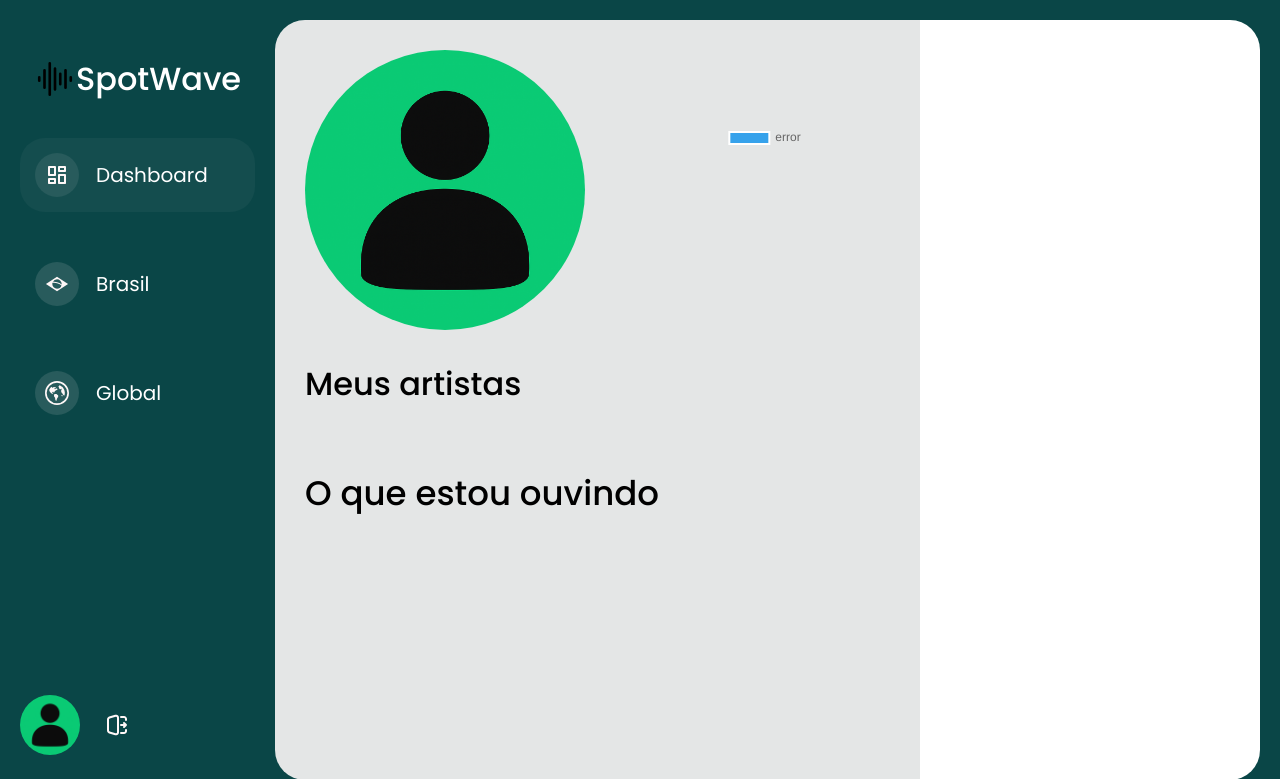
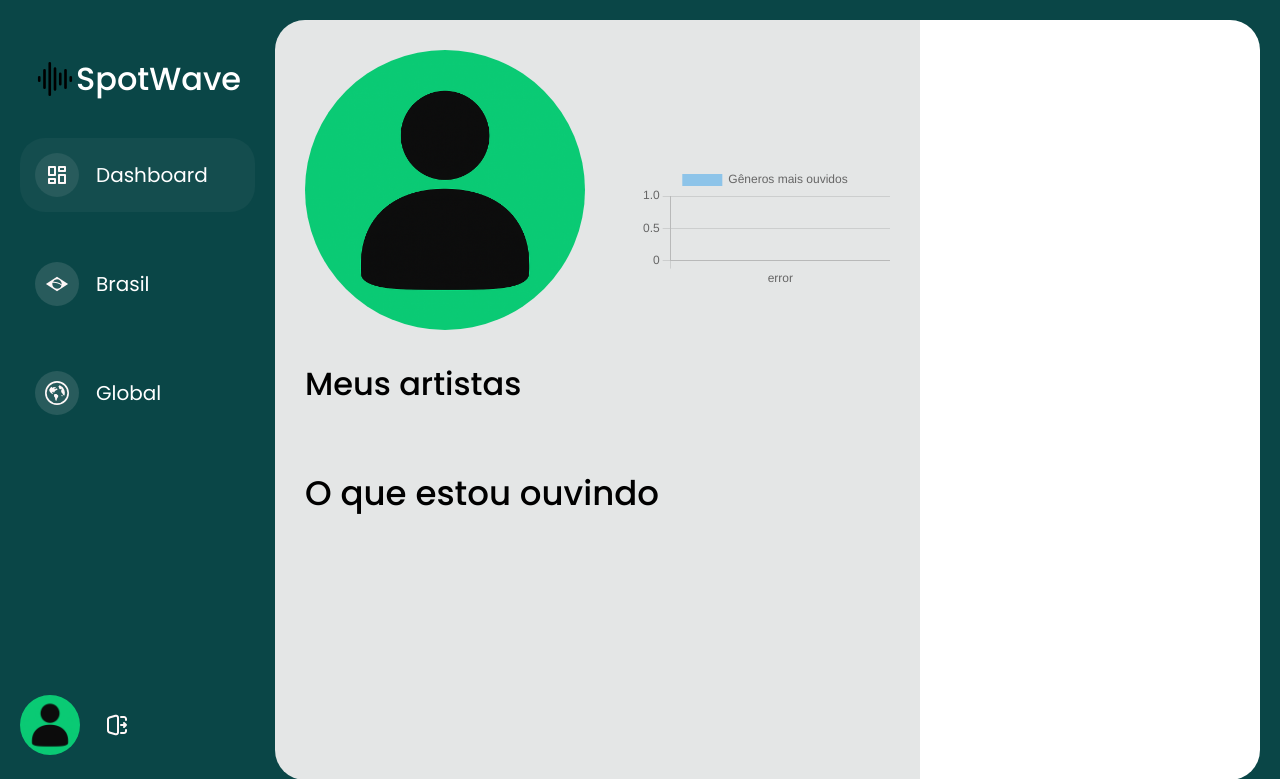
Before and after one commit to miiswan/projeto-vital2, a Flask app: template app/templates/user.html in a window 1280 px wide. Shown: the top 779 px of the page. Run offline with Flask 3, Linux system fonts and the light colour scheme; the template is opened without the code that fills it, so the values that code supplies are empty.

Commit message:
alteracao grafico

```diff
--- a/app/templates/user.html
+++ b/app/templates/user.html
@@ -155,7 +155,7 @@
                 const values = Object.values(data);
 
                 new Chart(document.getElementById('genreChart'), {
-                    type: 'pie',  // coloque "bar" se quiser barras
+                    type: 'bar',
                     data: {
                         labels: labels,
                         datasets: [{
```
